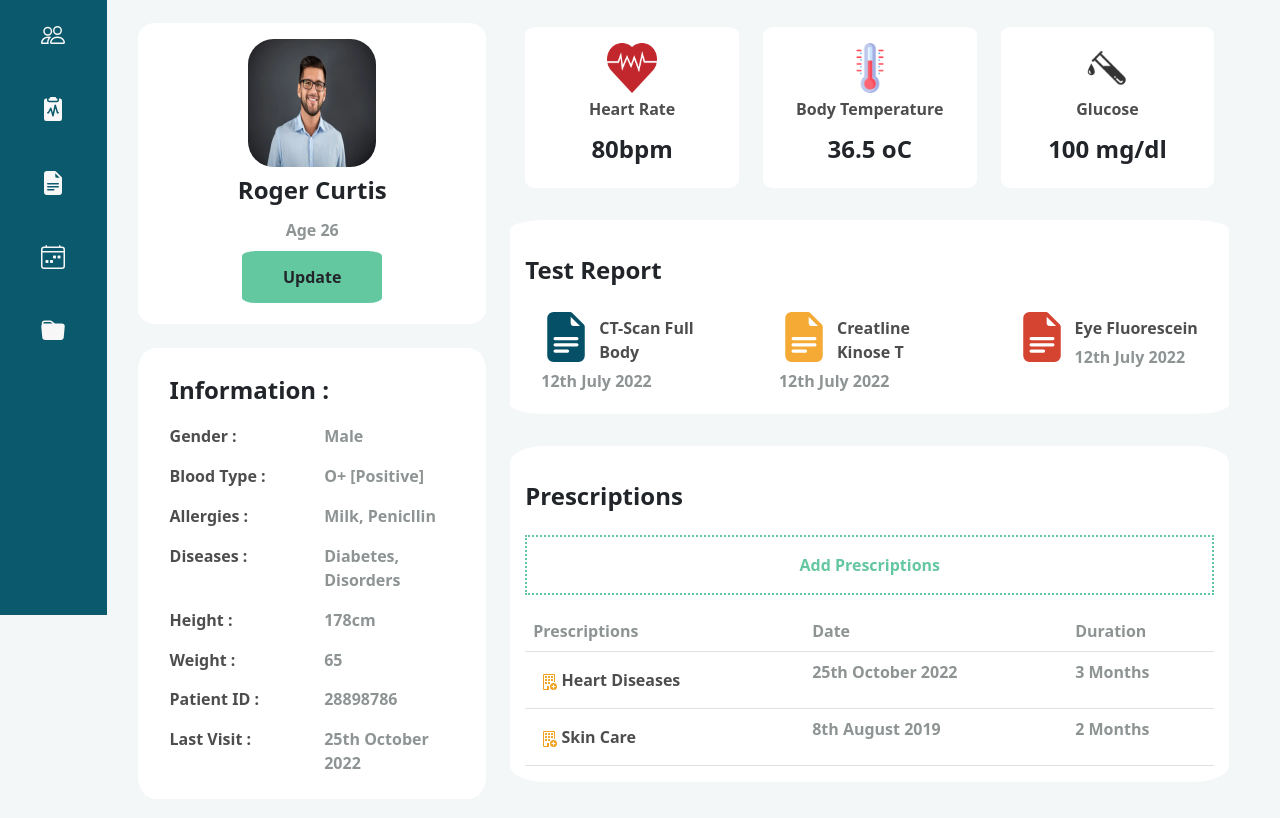
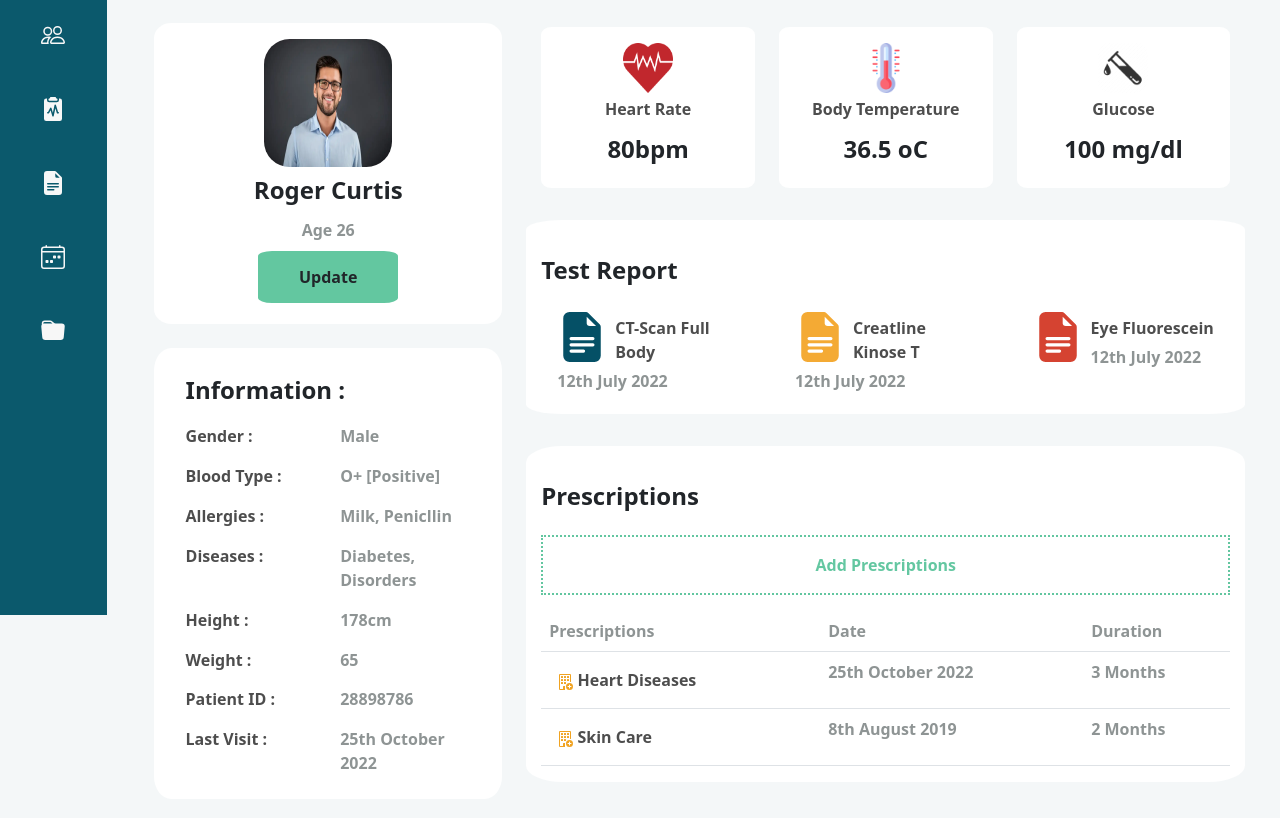
Before and after one commit to HarshitRatan/Healthcare-Tool-Patient-Page-clone, a plain HTML site: page index.html in a window 1280 px wide. Shown: the part 185-1003 px from the top of the page. Drawn offline with nearby package versions, Linux system fonts and the light colour scheme.

Commit message:
minor fix

```diff
--- a/index.html
+++ b/index.html
@@ -193,7 +193,7 @@
           </div>
         </div>
         <!-- Main Content Bar -->
-        <div class="col-11" style="margin-left: 6rem; margin-top: 2rem;">
+        <div class="col-11" style="margin-left: 7rem; margin-top: 2rem;">
           <div style="height: 600px">
             <!-- First Row -->
             <div class="row align-items-center">
```
